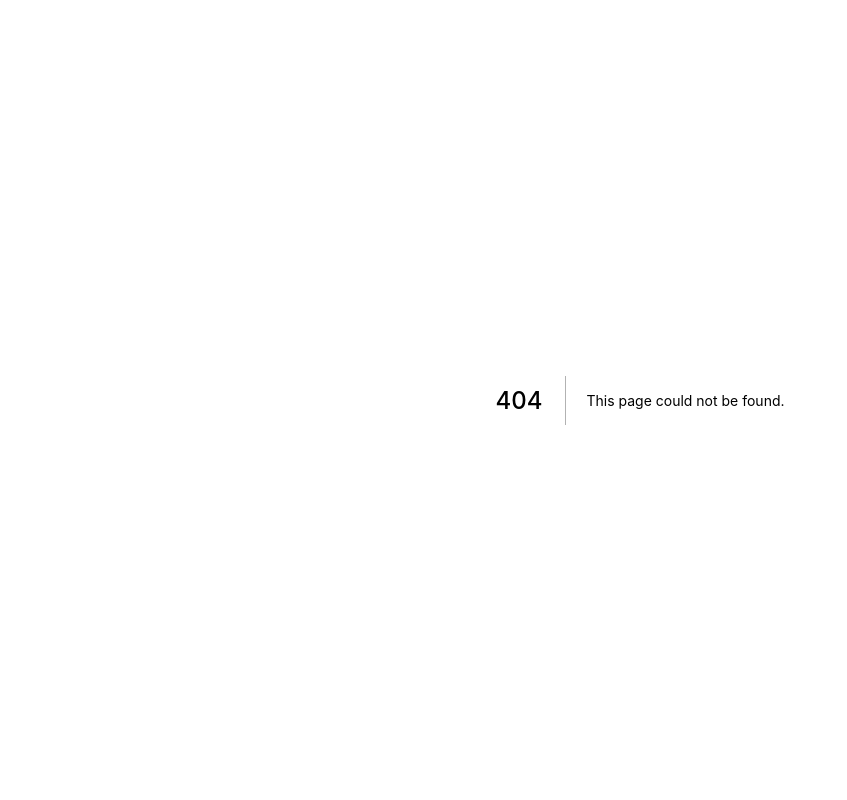
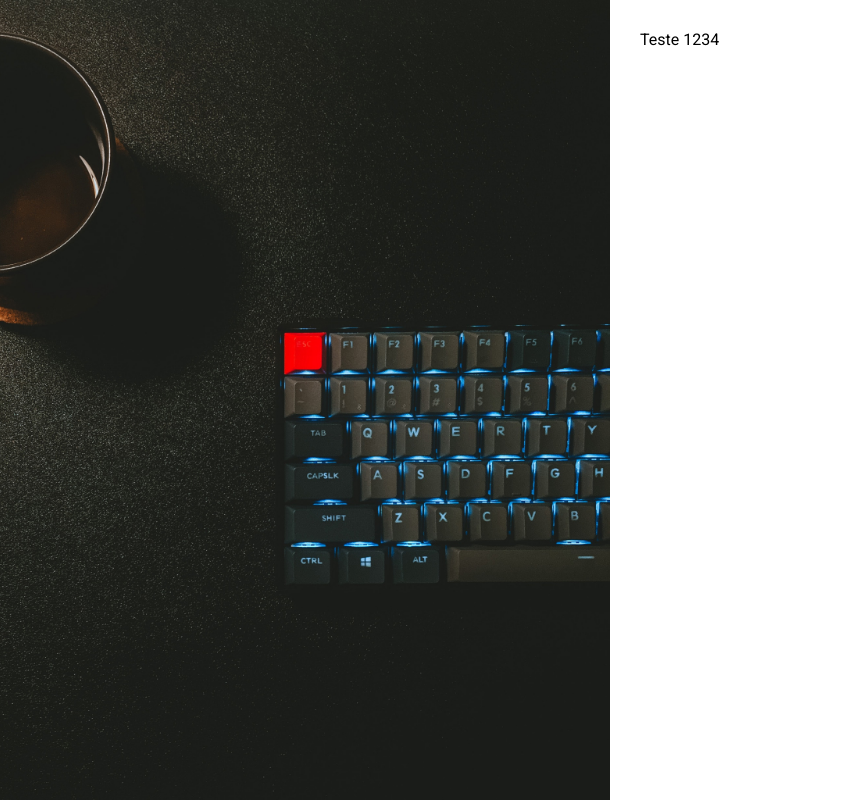
Before and after one commit to carlosfermino/social-dev, a Next.js app: page /login in a window 1280 px wide. Before the commit this address had no page. Shown: the whole page, without its empty margins (0-847 px from the left). Built offline with nearby package versions, Linux system fonts and the light colour scheme.

Commit message:
Criado componente image

```diff
--- /dev/null
+++ b/pages/login.jsx
@@ -0,0 +1,10 @@
+import ImageWithSpace from "../src/components/layout/ImageWithSpace"
+
+function LoginPage () {
+  return (
+    <ImageWithSpace>
+      Teste 1234
+    </ImageWithSpace>
+  )
+}
+export default LoginPage
--- /dev/null
+++ b/src/components/layout/ImageWithSpace.jsx
@@ -0,0 +1,50 @@
+import styled from "styled-components"
+
+const WIDTH_BREAK = '600px'
+
+const StyledFlex = styled.div`
+  display: flex;
+`
+
+const StyledImage = styled.div`
+  background-image: url('${props => props.image}');
+  background-position: right;
+  background-repeat: no-repeat;
+  background-size: cover;
+
+  width: 100%;
+  height: 100vh;
+
+  @media (max-width: ${WIDTH_BREAK}) {
+  display: none;
+  }
+`
+const StyledContainer = styled.div`
+  background-color: white;
+  padding: 30px;
+
+  @media (min-width: ${WIDTH_BREAK}) {
+    width: 100%;
+    min-width: calc(${WIDTH_BREAK} - 60px);
+  }
+  @media (max-width: ${WIDTH_BREAK}) {
+    width: 100%;
+  }
+`
+
+function ImageWithSpace ({children, image}) {
+  return(
+    <StyledFlex>
+      <StyledImage image={image} />
+      <StyledContainer>
+        {children}
+      </StyledContainer>
+    </StyledFlex>
+  )
+}
+
+ImageWithSpace.defaultProps = {
+  image: '/coffee-background.jpg'
+}
+
+export default ImageWithSpace
```
Also changed, not shown: public/coffee-background.jpg (added).
